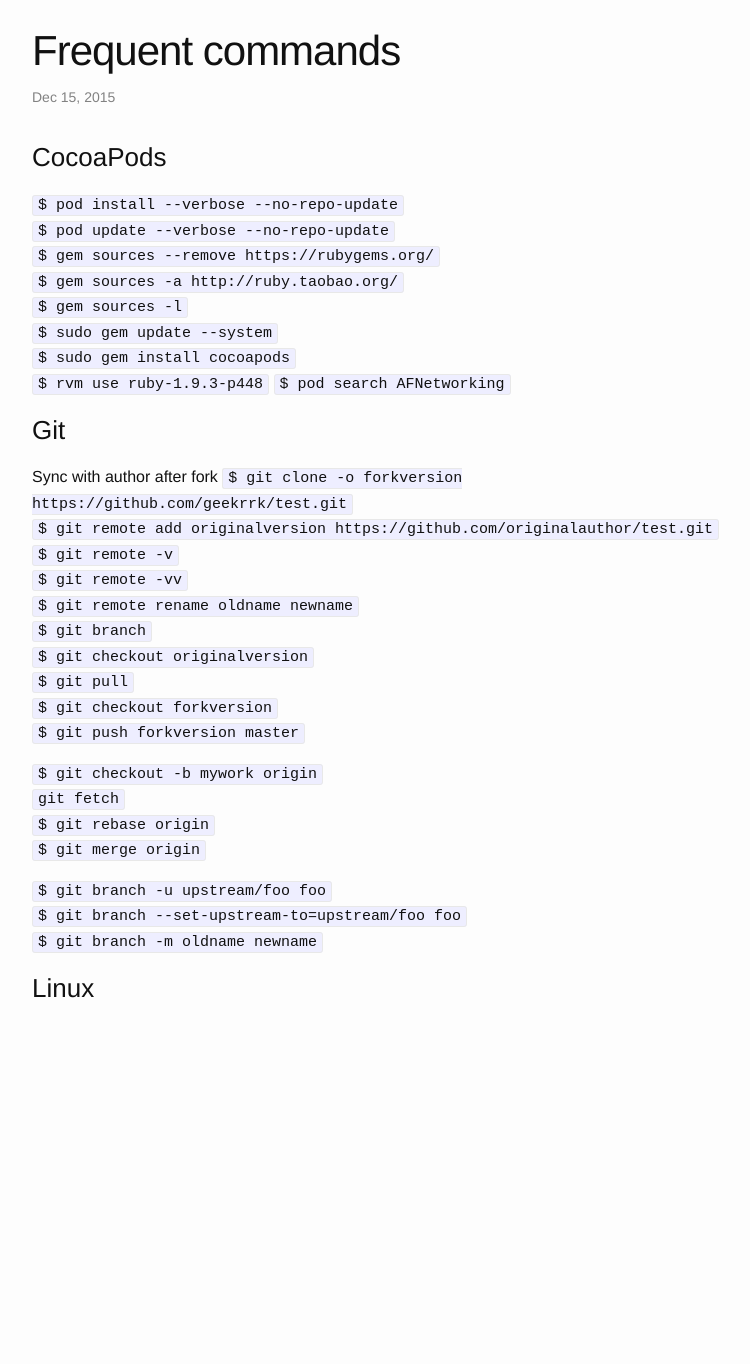
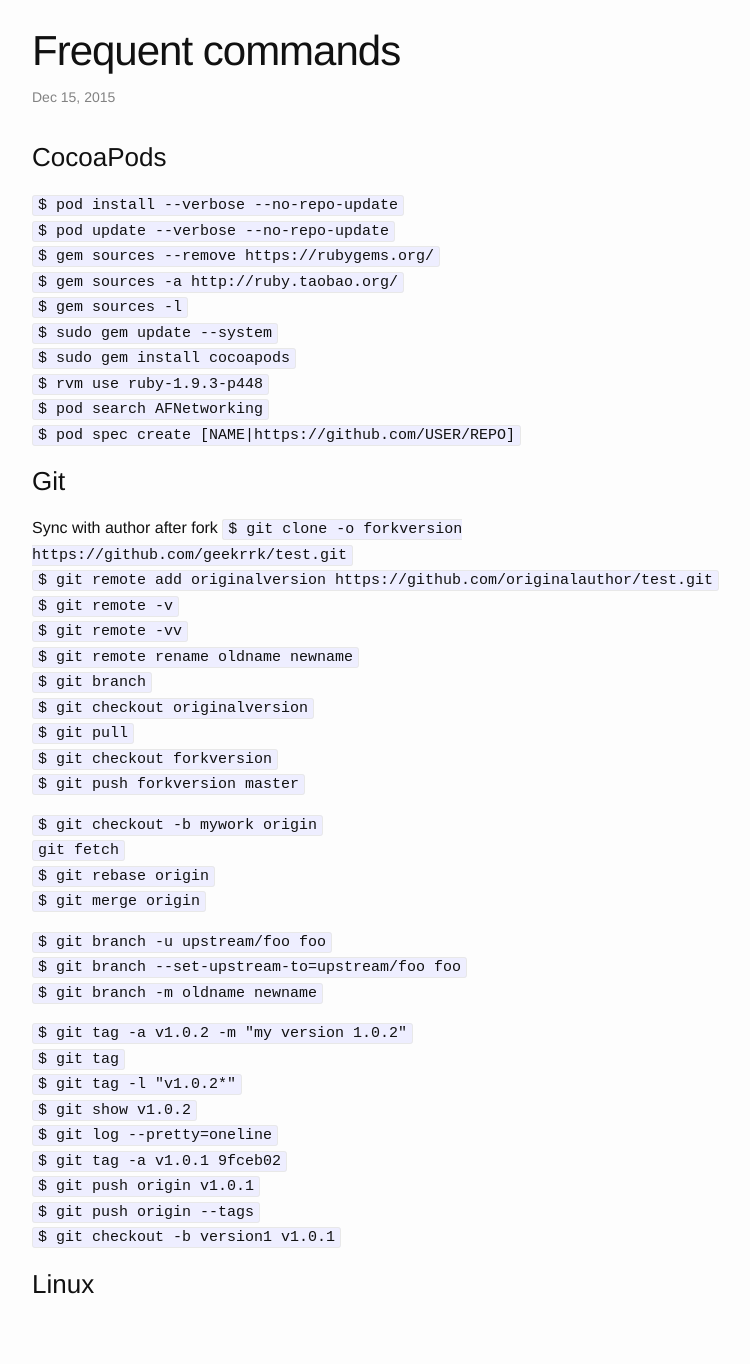
Before and after one commit to GeekRRK/GeekRRK.github.io, a Jekyll site: the page built from _posts/2015-12-15-Frequent commands.md, in a window 1280 px wide. Shown: the whole page, without its empty margins (238-988 px from the left). Built offline with Jekyll 4.4.1, drawn with Linux system fonts in a browser that asks for light colours; Markdown is read by kramdown in place of the engine named in the settings; before the commit the page ends 1068 px from its top, so only the background shows below that.

Commit message:
Update Frequent commands

```diff
--- a/_posts/2015-12-15-Frequent commands.md
+++ b/_posts/2015-12-15-Frequent commands.md
@@ -13,6 +13,7 @@
 `$ sudo gem install cocoapods`
 `$ rvm use ruby-1.9.3-p448`
 `$ pod search AFNetworking`
+`$ pod spec create [NAME|https://github.com/USER/REPO]`
 
 ### Git
 Sync with author after fork
@@ -36,5 +37,14 @@
 `$ git branch --set-upstream-to=upstream/foo foo`
 `$ git branch -m oldname newname`
 
+`$ git tag -a v1.0.2 -m "my version 1.0.2"`
+`$ git tag`
+`$ git tag -l "v1.0.2*"`
+`$ git show v1.0.2`
+`$ git log --pretty=oneline`
+`$ git tag -a v1.0.1 9fceb02`
+`$ git push origin v1.0.1`
+`$ git push origin --tags`
+`$ git checkout -b version1 v1.0.1`
 
 ### Linux
```
